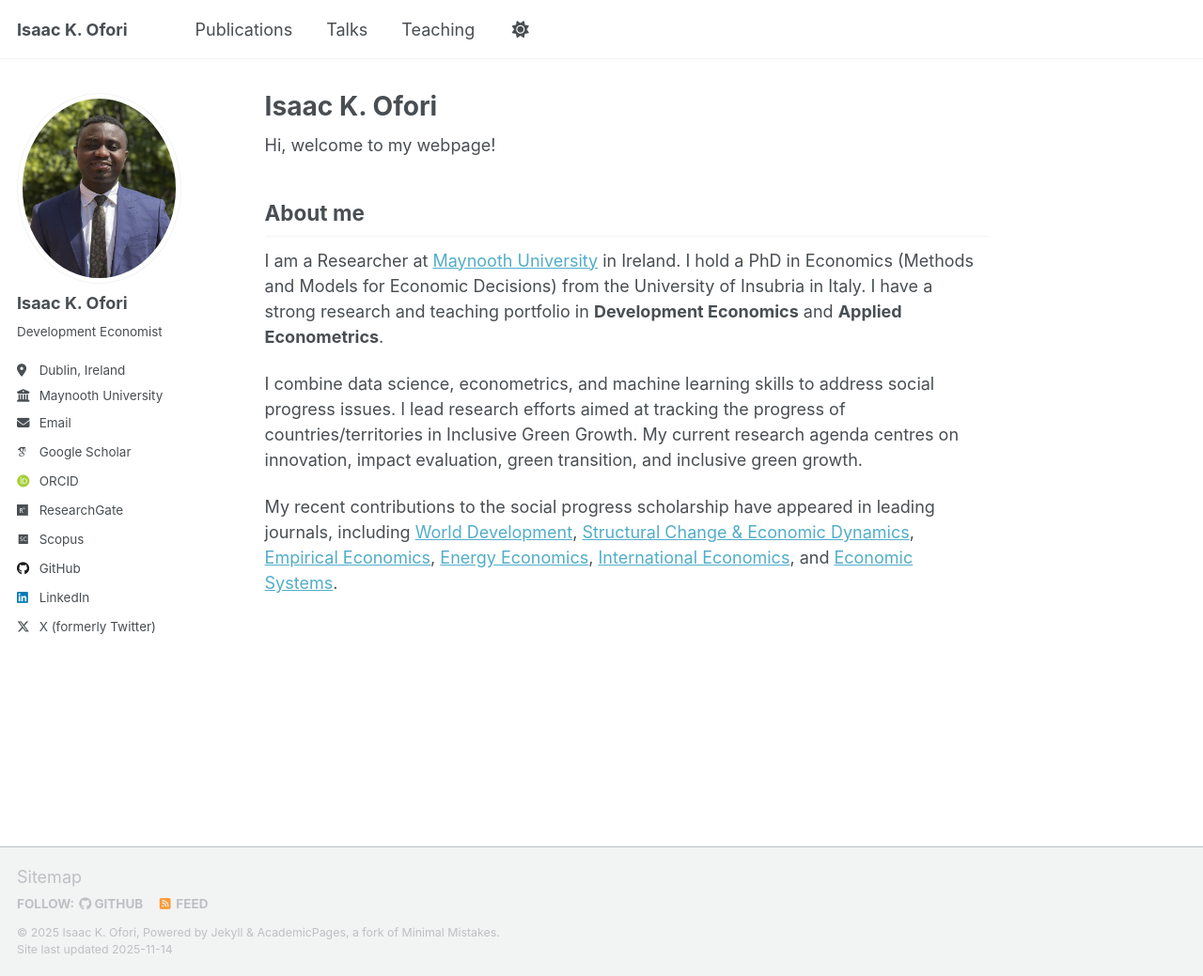
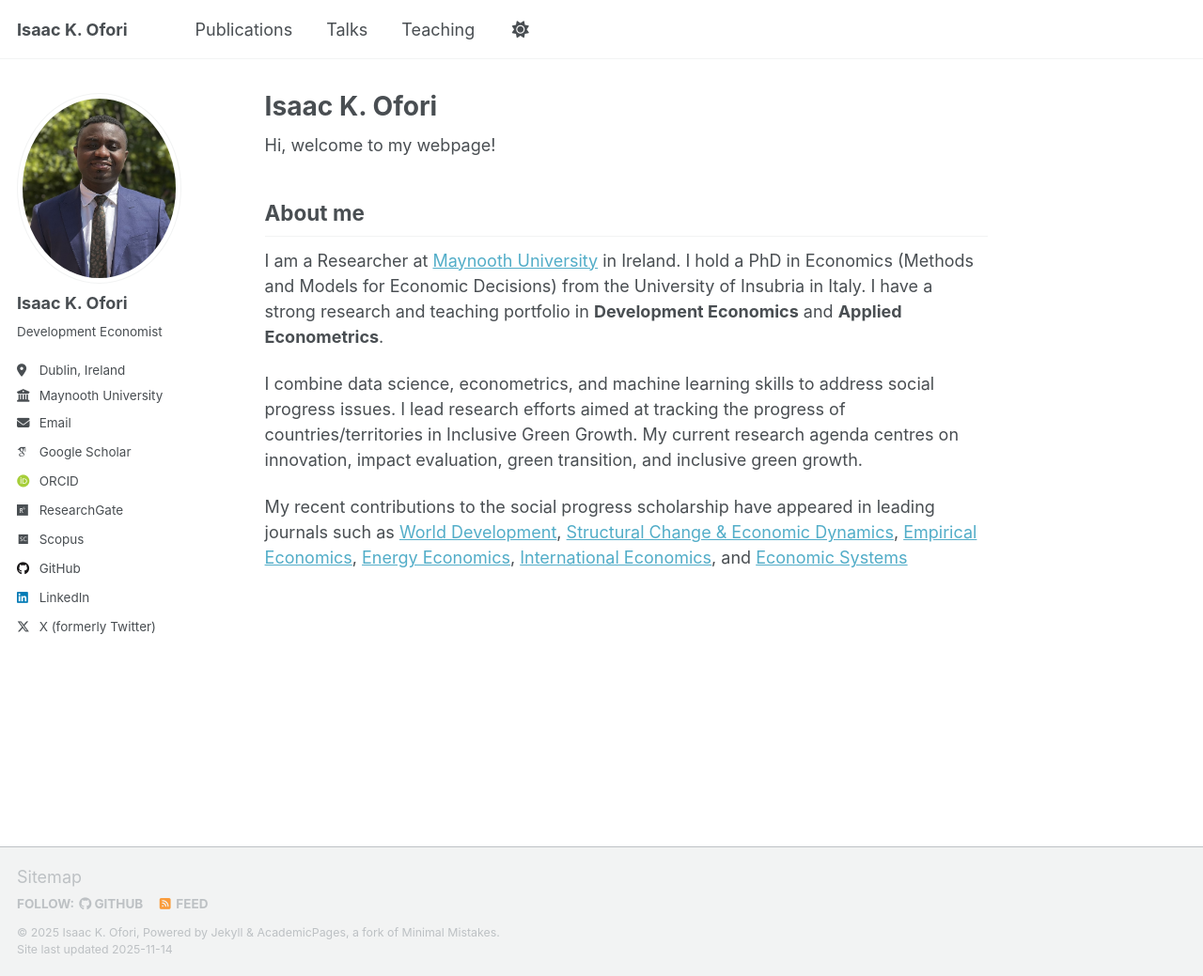
Before and after one commit to ikofori/ikofori.github.io, a Jekyll site: the page built from _pages/about.md, in a window 1280 px wide and 1039 px high. Shown: the whole window at 94% size. Built offline with Jekyll 4.4.1, drawn with Linux system fonts in a browser that asks for light colours; some web fonts are replaced; a script that is not in the unit is left out.

Commit message:
Update about.md

```diff
--- a/_pages/about.md
+++ b/_pages/about.md
@@ -16,4 +16,4 @@ I am a Researcher at [Maynooth University](https://www.maynoothuniversity.ie/) i
 
 I combine data science, econometrics, and machine learning skills to address social progress issues. I lead research efforts aimed at tracking the progress of countries/territories in Inclusive Green Growth. My current research agenda centres on innovation, impact evaluation, green transition, and inclusive green growth.
 
-My recent contributions to the social progress scholarship have appeared in leading journals, including [World Development](https://doi.org/10.1016/j.worlddev.2025.107223), [Structural Change & Economic Dynamics](https://doi.org/10.1016/j.strueco.2025.09.004), [Empirical Economics](https://doi.org/10.1007/s00181-025-02744-x), [Energy Economics](https://doi.org/10.1016/j.eneco.2022.106414), [International Economics](https://doi.org/10.1016/j.inteco.2024.100509), and [Economic Systems](https://doi.org/10.1016/j.ecosys.2022.101055).
+My recent contributions to the social progress scholarship have appeared in leading journals such as [World Development](https://doi.org/10.1016/j.worlddev.2025.107223), [Structural Change & Economic Dynamics](https://doi.org/10.1016/j.strueco.2025.09.004), [Empirical Economics](https://doi.org/10.1007/s00181-025-02744-x), [Energy Economics](https://doi.org/10.1016/j.eneco.2022.106414), [International Economics](https://doi.org/10.1016/j.inteco.2024.100509), and [Economic Systems](https://doi.org/10.1016/j.ecosys.2022.101055)
```
